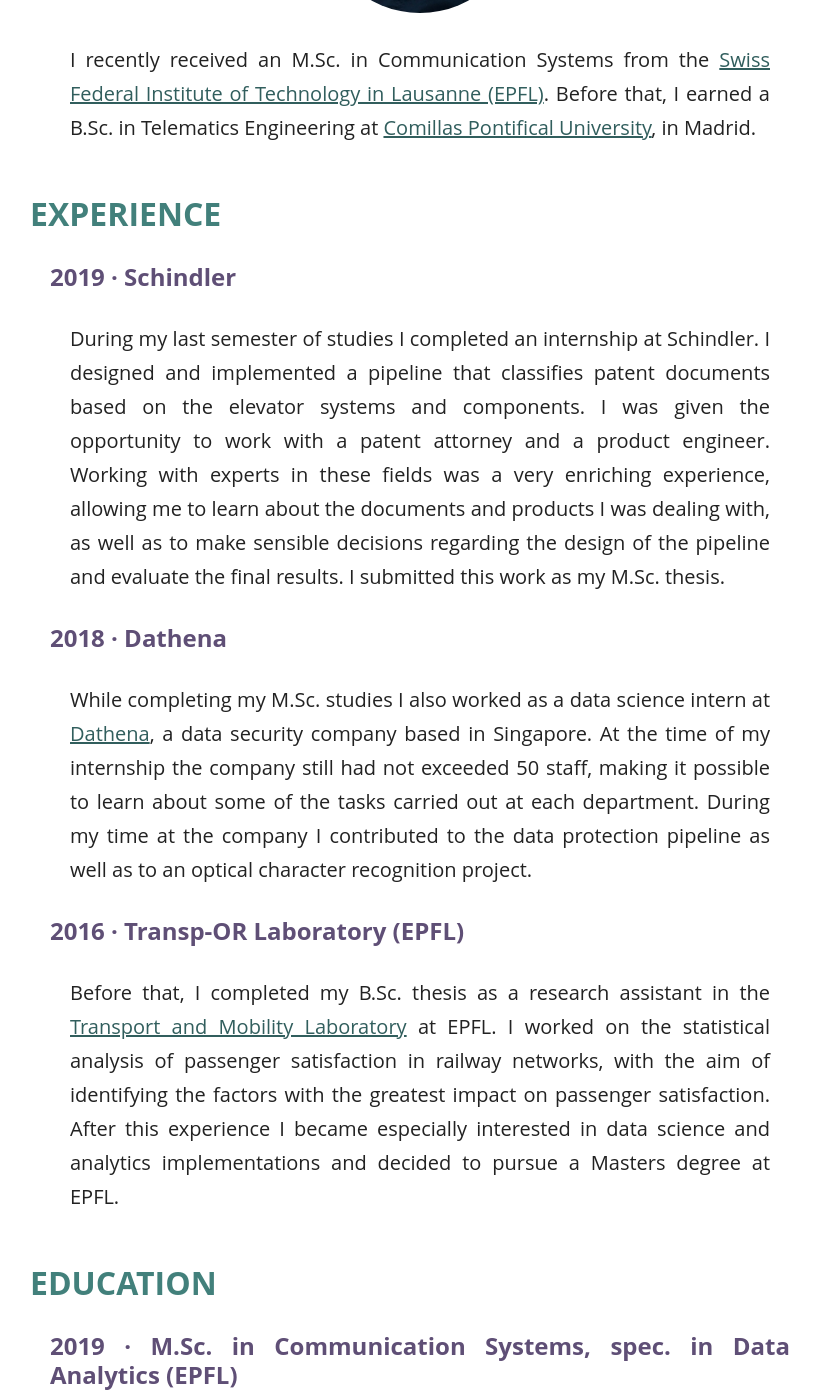
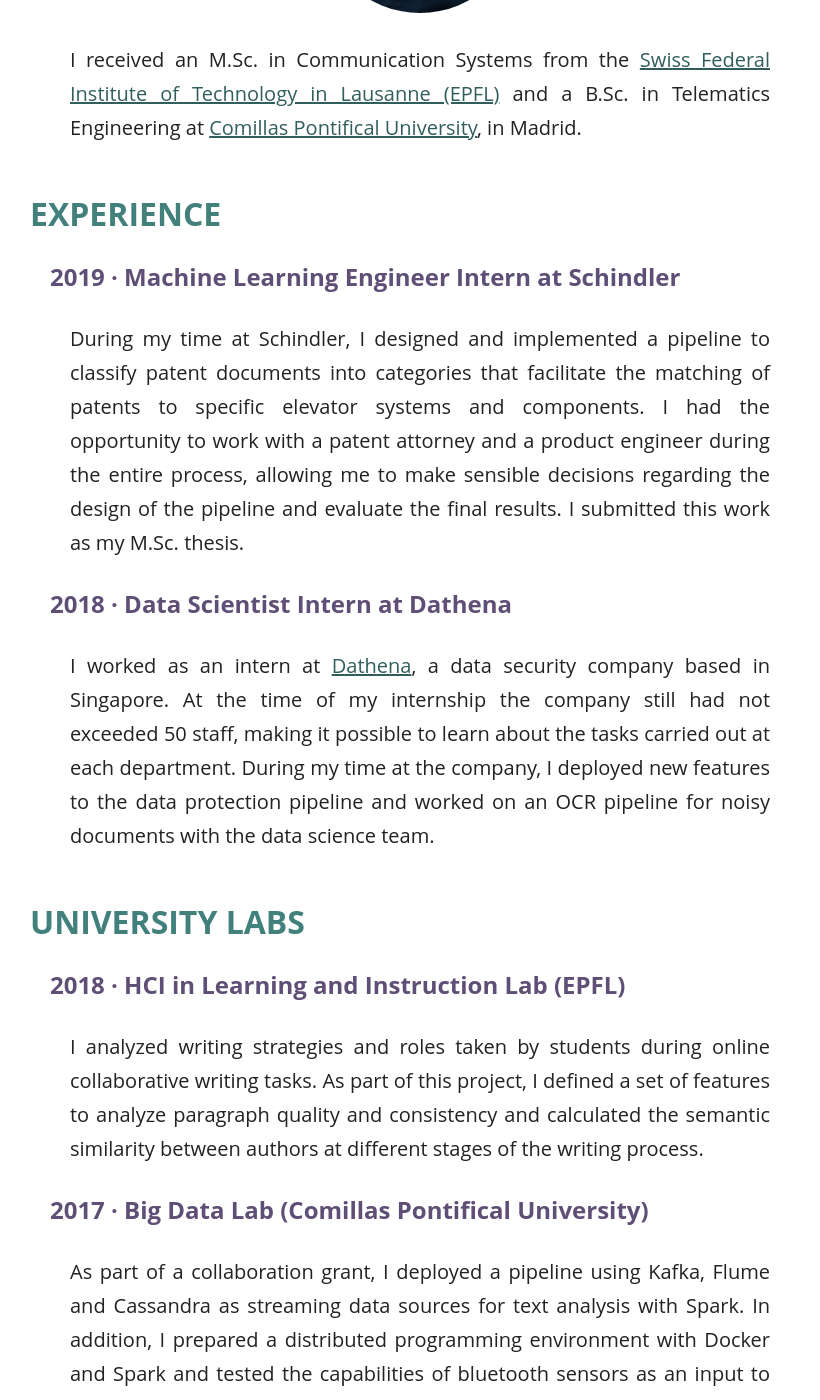
Before and after one commit to lumosan/lumosan.github.io, a Jekyll site: the page built from index.md, in a window 1280 px wide and 1400 px high, scrolled down 532 px. Shown: the whole window, without its empty margins (220-1040 px from the left). Built offline with Jekyll 4.4.1, drawn with Linux system fonts in a browser that asks for light colours; some of the changed text lies outside the part shown.

Commit message:
Update lab experience

```diff
--- a/index.md
+++ b/index.md
@@ -2,50 +2,48 @@
 layout: header
 ---
 
-I recently received an M.Sc. in Communication Systems from the [Swiss Federal Institute of Technology in Lausanne (EPFL)](https://www.epfl.ch/en/). Before that, I earned a B.Sc. in Telematics Engineering at [Comillas Pontifical University](https://www.comillas.edu/en/), in Madrid.
+I received an M.Sc. in Communication Systems from the [Swiss Federal Institute of Technology in Lausanne (EPFL)](https://www.epfl.ch/en/) and a B.Sc. in Telematics Engineering at [Comillas Pontifical University](https://www.comillas.edu/en/), in Madrid.
 
 ### Experience
 
-#### 2019 · Schindler
-During my last semester of studies I completed an internship at Schindler. I designed and implemented a pipeline that classifies patent documents based on the elevator systems and components. I was given the opportunity to work with a patent attorney and a product engineer. Working with experts in these fields was a very enriching experience, allowing me to learn about the documents and products I was dealing with, as well as to make sensible decisions regarding the design of the pipeline and evaluate the final results. I submitted this work as my M.Sc. thesis.
+#### 2019 · Machine Learning Engineer Intern at Schindler
+During my time at Schindler, I designed and implemented a pipeline to classify patent documents into categories that facilitate the matching of patents to specific elevator systems and components.
+I had the opportunity to work with a patent attorney and a product engineer during the entire process, allowing me to make sensible decisions regarding the design of the pipeline and evaluate the final results. I submitted this work as my M.Sc. thesis.
 
-#### 2018 · Dathena
-While completing my M.Sc. studies I also worked as a data science intern at [Dathena](https://www.dathena.io/), a data security company based in Singapore. At the time of my internship the company still had not exceeded 50 staff, making it possible to learn about some of the tasks carried out at each department. During my time at the company I contributed to the data protection pipeline as well as to an optical character recognition project.
+#### 2018 · Data Scientist Intern at Dathena
+I worked as an intern at [Dathena](https://www.dathena.io/), a data security company based in Singapore. At the time of my internship the company still had not exceeded 50 staff, making it possible to learn about the tasks carried out at each department.
+During my time at the company, I deployed new features to the data protection pipeline and worked on an OCR pipeline for noisy documents with the data science team.
+
+### University Labs
+
+#### 2018 · HCI in Learning and Instruction Lab (EPFL)
+I analyzed writing strategies and roles taken by students during online collaborative writing tasks.
+As part of this project, I defined a set of features to analyze paragraph quality and consistency and calculated the semantic similarity between authors at different stages of the writing process.
+
+#### 2017 · Big Data Lab (Comillas Pontifical University)
+As part of a collaboration grant, I deployed a pipeline using Kafka, Flume and Cassandra as streaming data sources for text analysis with Spark. In addition, I prepared a distributed programming environment with Docker and Spark and tested the capabilities of bluetooth sensors as an input to the processing pipeline.
 
 #### 2016 · Transp-OR Laboratory (EPFL)
-Before that, I completed my B.Sc. thesis as a research assistant in the [Transport and Mobility Laboratory](https://www.epfl.ch/labs/transp-or/) at EPFL. I worked on the statistical analysis of passenger satisfaction in railway networks, with the aim of identifying the factors with the greatest impact on passenger satisfaction. After this experience I became especially interested in data science and
-analytics implementations and decided to pursue a Masters degree at EPFL.
+I completed my B.Sc. thesis as a research assistant in the [Transport and Mobility Lab](https://www.epfl.ch/labs/transp-or/). I worked on the statistical analysis of passenger satisfaction in railway networks, with the aim of identifying the factors with the greatest impact on passenger satisfaction.
 
 
-<!-- ### Education
+### Relevant coursework
 
-I received a B.Sc. in  The degree covered many topics at the intersection of Computer Science and Electrical Engineering, including signal processing, software engineering and computer networks.
+#### 2019 · M.Sc. Communication Systems (EPFL)
+- *Machine Learning* – Analysis and implementation of fundamental techniques in ML using Python. The final project for this course consisted in the implementation of a **recommender system for movies based on user ratings**, for which we used an ensembled approach ([see on GitHub](https://github.com/lumosan/ml2017-projects/tree/master/project2/project_recommender_system)).
+- *Deep Learning* – Mathematical basis and use of deep learning methods, as well as applied problems with PyTorch. For this course we trained a model based on **LSTM and CNN to predict finger movements from electroencephalograms** ([see on GitHub](https://github.com/lumosan/deeplearning2018/tree/master/Projects/Project1)).
+- *Data visualization* – Created an **interactive data visualization** for insights on bills introduced in US Congress with D3.js and React.js ([GitHub repository](https://github.com/shaginhekvs/USSenate-dataViz), [deployment](https://luciams.com/USSenate-dataViz/)).
+- *Distributed Information Systems* – Key concepts and algorithms in information retrieval and data mining using Python.
+- *Automatic Speech Processing* – Formalisms, models and algorithms for the implementation of advanced speech processing applications.
+- *Applied Data Analysis* – Development of data science pipelines with emphasis in practical skills using Python and several libraries for data science, including: Pandas, NumPy, SciPy, Matplotlib, Seaborn, Scikit Learn, Spacy, NLTK, BeautifulSoup and requests.
 
-
-
-I have taken the courses in Data Analysis and Machine Learning, both of which have a strong focus on practical assign-
-ments and have allowed me to gain experience with Python and its main machine learning libraries. For one of the
-final projects my team and I implemented all the fundamental steps of the data science pipeline in order to quantify
-the impact that a certain event had on the Twitter community. I have also gained experience in Deep Learning with
-the PyTorch and Tensorflow frameworks and I am familiar with the Information Retrieval, Data Mining and Natural
-Language Processing concepts and algorithms. -->
-
-### Education
-
-#### 2019 · M.Sc. in Communication Systems, spec. in Data Analytics (EPFL)
-
-- _Semester Project_ – Analysis of student behavior during collaborative synchronous writing to automatically determine role taking and writting patterns. Design of the features used to describe authors’ editing patterns.
-- _Deep Learning_ – Mathematical basis and use of deep learning methods, as well as applied problems with PyTorch. For this course we trained a model based on LSTM and CNN to predict finger movements from electroencephalograms ([see on GitHub](https://github.com/lumosan/deeplearning2018/tree/master/Projects/Project1)).
-- _Machine Learning_ – Analysis and implementation of fundamental techniques in ML using Python. The final project for this course consisted in the implementation of a recommender system for movies based on user ratings, for which we used an ensembled approach ([see on GitHub](https://github.com/lumosan/ml2017-projects/tree/master/project2/project_recommender_system)).
-- _Applied Data Analysis_ – Development of data science pipelines with emphasis in practical skills using Python and several libraries for data science, including: Pandas, NumPy, SciPy, Matplotlib, Seaborn, Scikit Learn, Spacy, NLTK, BeautifulSoup and requests.
-
-#### 2016 · B.Sc. in Telematics Engineering (Comillas Pontifical University)
-<!-- _2ND HIGHEST GPA IN MAJOR 7.95/10_ -->
-
-* _Computer Networks_ – Cisco CCNA equivalent training using industry level network equipment.
-* _Operations Research_ – Optimal coverage in hexagonal grid with Linear Programming.
+#### 2016 · B.Sc. Telematics Engineering (Comillas Pontifical University)
+<!-- 2ND HIGHEST GPA IN MAJOR 7.95/10 -->
+* *Architecture of Network Systems* – Python Flask application for language translation and visual recognition with IBM Cloud, using Travis CI (no longer hosted).
+* *Computer Networks* – Cisco CCNA equivalent training using industry level network equipment.
+* *Operations Research* – Optimal coverage in hexagonal grid with Linear Programming.
 
 #### 2016 · Exchange Program in Communication Systems (EPFL)
-* _Algorithms_ – Analysis of computational complexity, modern algorithms and data structures.
-* _Functional Programming_ – Software project implementing a LISP interpreter using Scala.
-* _Parallelism and Concurrency_ – Functional parallelism using the actor model with Scala.
+* *Algorithms* – Analysis of computational complexity, modern algorithms and data structures.
+* *Functional Programming* – Software project implementing a LISP interpreter using Scala.
+* *Parallelism and Concurrency* – Functional parallelism using the actor model with Scala.
```
